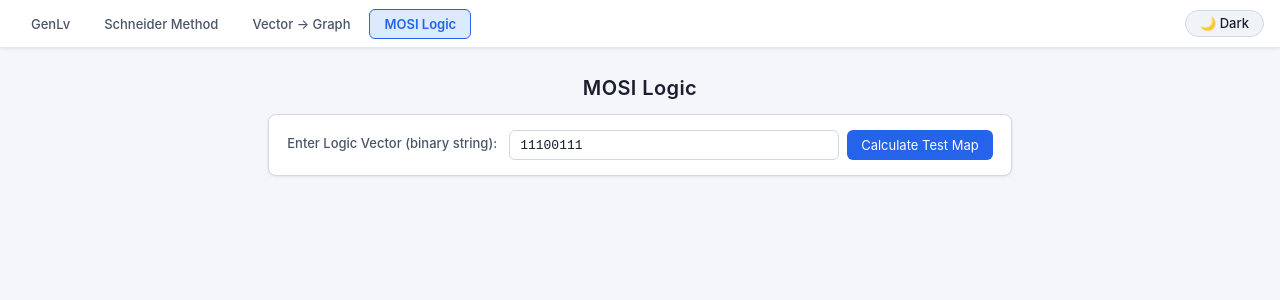
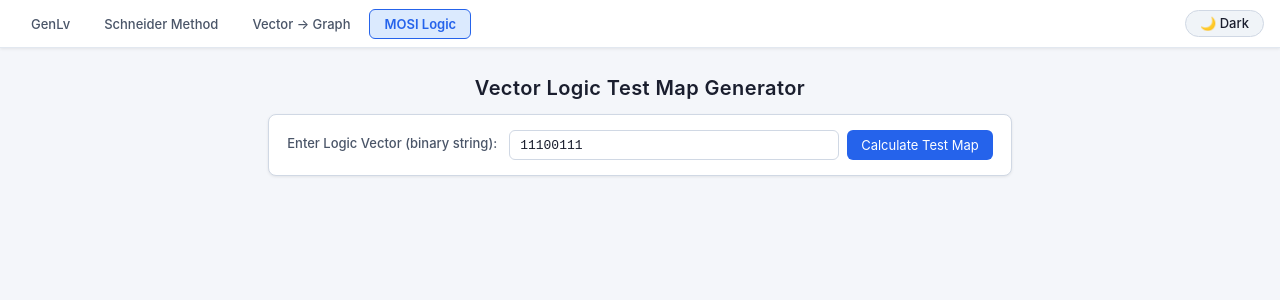
Before and after one commit to andreyv99/GenLV, an Angular app: page /mosi-logic in a window 1280 px wide. Shown: the top 300 px of the page. Built offline with nearby package versions, Linux system fonts and the light colour scheme.

Commit message:
test map component

```diff
--- a/src/app/test-map/test-map.component.html
+++ b/src/app/test-map/test-map.component.html
@@ -1,5 +1,5 @@
 <div class="test-map-container">
-  <h2>MOSI Logic</h2>
+  <h2>Vector Logic Test Map Generator</h2>
 
   <div class="input-section">
     <label for="vectorInput">Enter Logic Vector (binary string):</label>
```
